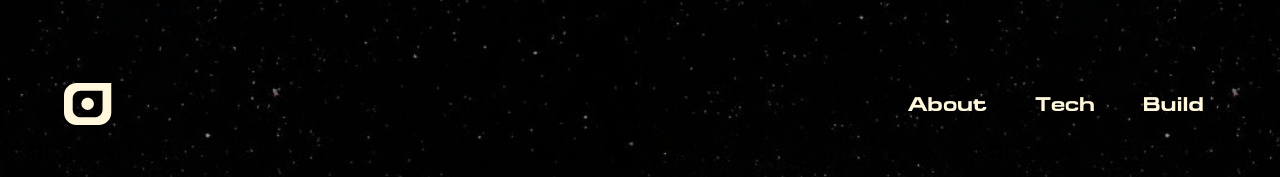
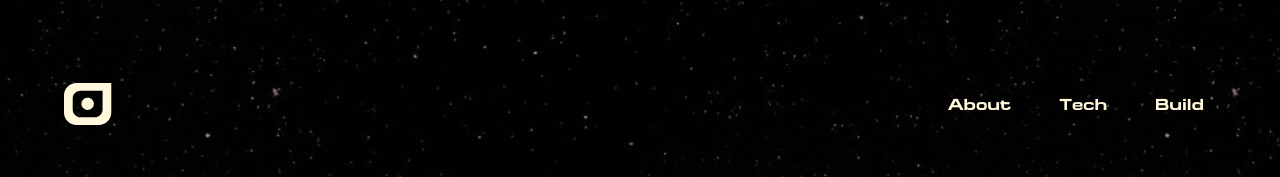
Before and after one commit to AzamHosseinian/jungo-ai, a React (Vite) app: page / in a window 1280 px wide. Shown: the top 177 px of the page. Built offline with nearby package versions, Linux system fonts and the light colour scheme.

Commit message:
update font size on screen 1440

```diff
--- a/src/components/Hero/Hero.jsx
+++ b/src/components/Hero/Hero.jsx
@@ -151,19 +151,19 @@ const Hero = () => {
         <div className="hidden bt-827:flex bt-827:items-center bt-827:space-x-6 font-microExtendFLF ">
           <a
             href="#about-section"
-            className="text-[#FFF8DC] text-[20px] font-bold py-2 px-3 "
+            className="text-[#FFF8DC] text-[16px] bt-1920:text-[20px] font-bold py-2 px-3 "
           >
             About
           </a>
           <a
             href="#tech"
-            className="text-[#FFF8DC] text-[20px] font-bold py-2 px-3 "
+            className="text-[#FFF8DC] text-[16px] bt-1920:text-[20px] font-bold py-2 px-3 "
           >
             Tech
           </a>
           <a
             href="#build"
-            className="text-[#FFF8DC] text-[20px] font-bold py-2 px-3 "
+            className="text-[#FFF8DC] text-[16px] bt-1920:text-[20px] font-bold py-2 px-3 "
           >
             Build
           </a>
```
